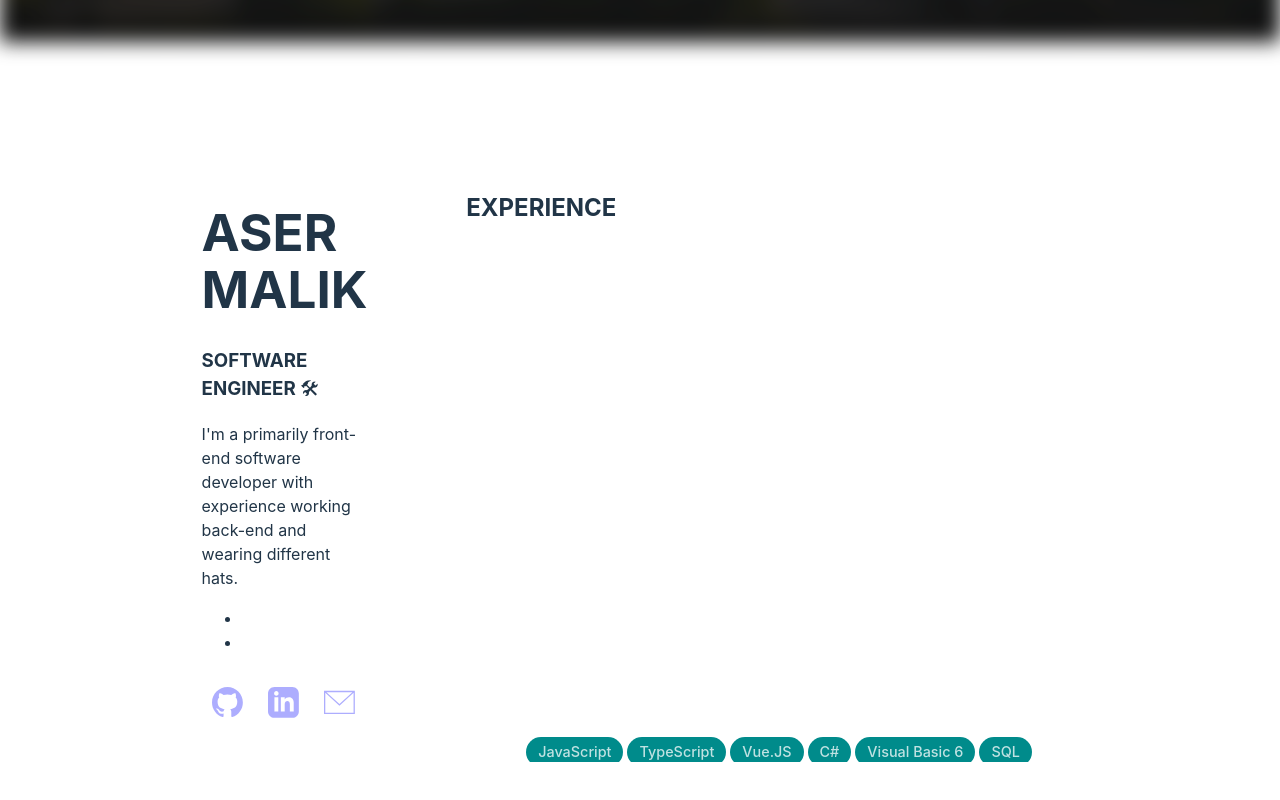
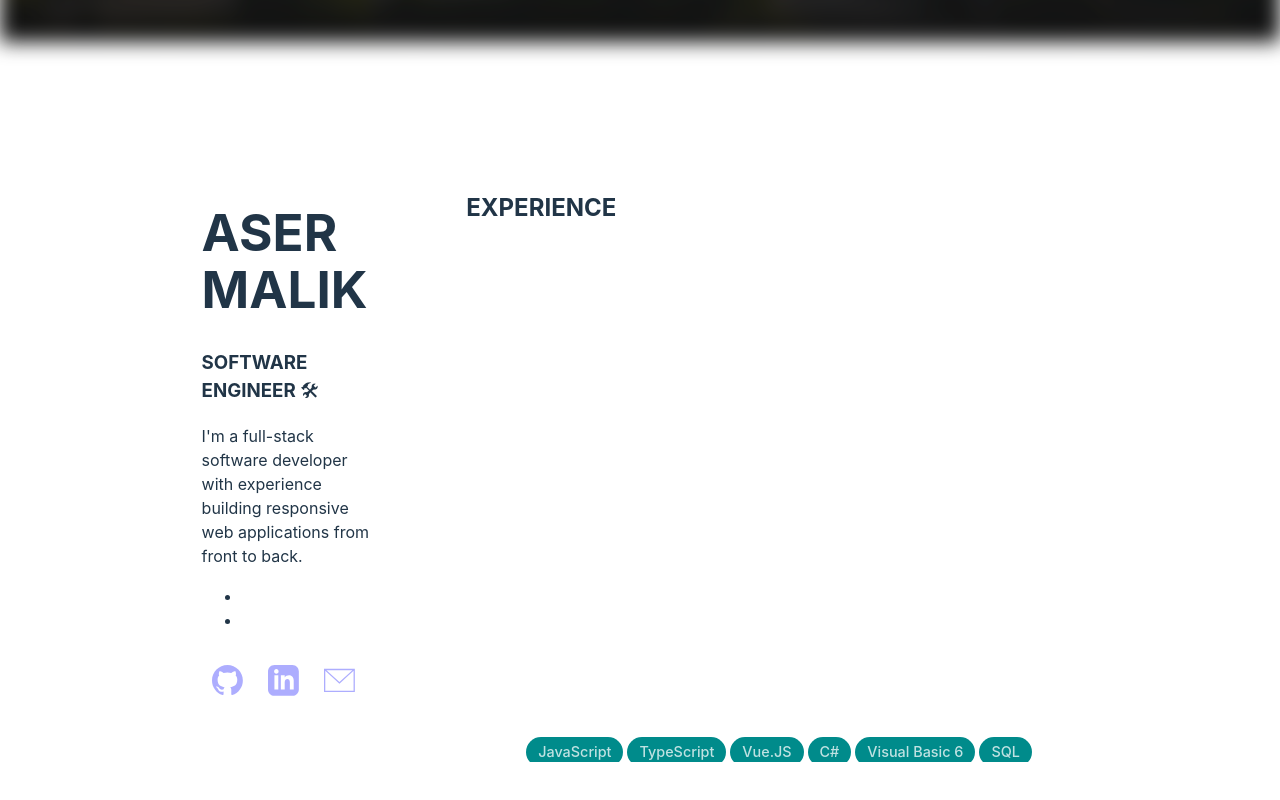
Before and after one commit to AserMalik/personalwebsite, a React (Vite) app: page / in a window 1280 px wide. Shown: the part 758-1558 px from the top of the page. Built offline with nearby package versions, Linux system fonts and the light colour scheme.

Commit message:
wording updates

```diff
--- a/src/components/InfoPane.jsx
+++ b/src/components/InfoPane.jsx
@@ -7,7 +7,7 @@ export default function InfoPane() {
             <div className="info-divider"></div>
             <h3>SOFTWARE ENGINEER 🛠</h3>
             <div className="info-brief">
-                I'm a primarily front-end software developer with experience working back-end and wearing different hats.
+                I'm a full-stack software developer with experience building responsive web applications from front to back.
                 <ul className="info-menu">
                     <li><a href="#EXPERIENCE">EXPERIENCE</a></li>
                     <li><a href="#PROJECTS">PROJECTS</a></li>
```
